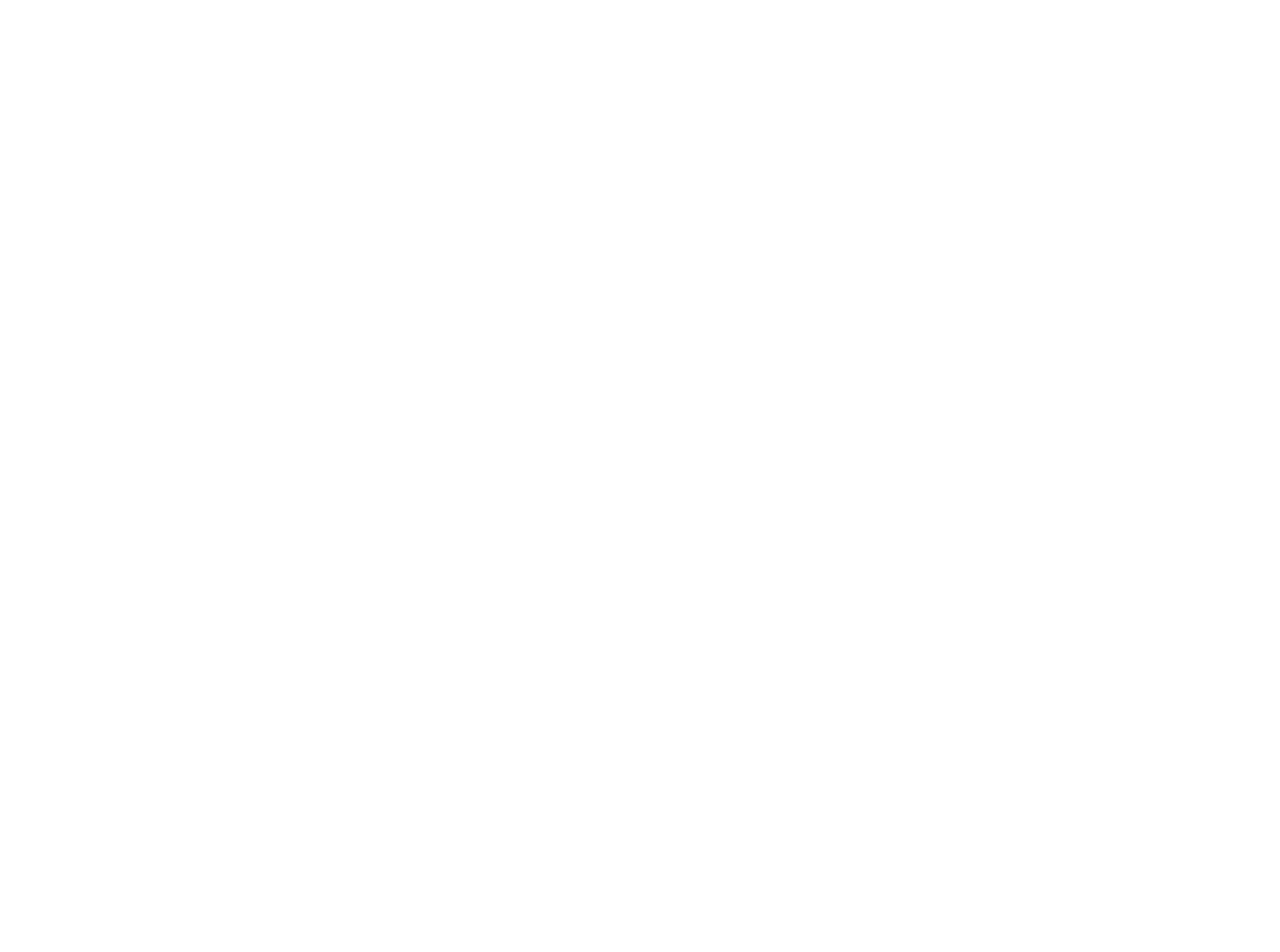
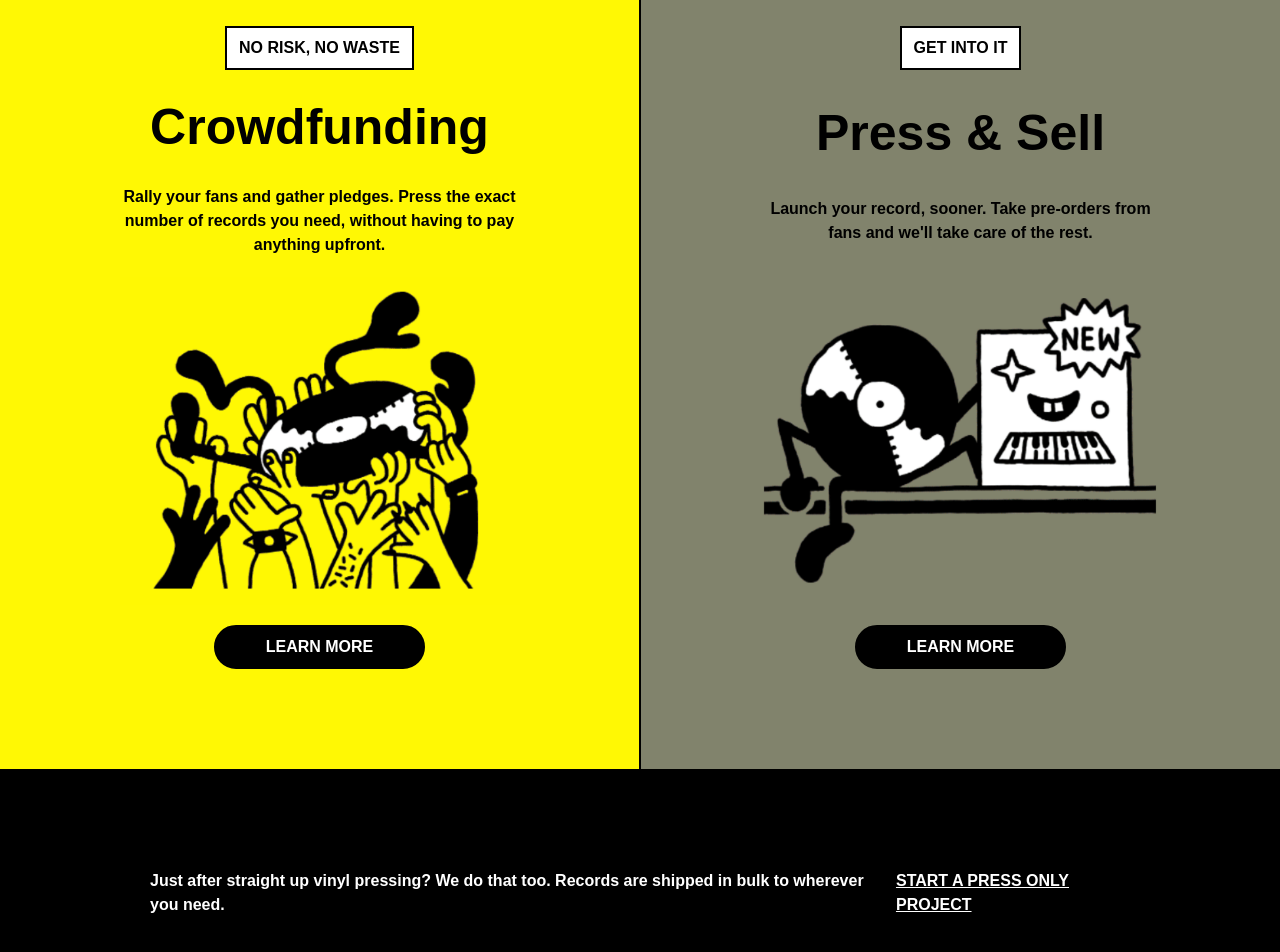
Before and after one commit to MrSeager/qrates-why-page, a Next.js app: page / in a window 1280 px wide. Shown: the part 1718-2670 px from the top of the page. Before the commit the page ends 1416 px from the top, so only its background shows below. Built offline with nearby package versions, Linux system fonts and the light colour scheme.

Commit message:
11/14/2025
SectionTwo added

```diff
--- a/app/page.tsx
+++ b/app/page.tsx
@@ -1,12 +1,14 @@
 import Image from "next/image";
 //Components
 import SectionOne from "@/components/SectionOne";
+import SectionTwo from "@/components/SectionTwo";
 
 export default function Home() {
   return (
     <div className="overflow-hidden flex flex-col min-h-screen items-center justify-top bg-white">
-      <main className="max-w-[90rem] text-black w-full pt-32">
+      <main className="max-w-[90rem] text-black w-full pt-32 shadow-xl">
         <SectionOne />
+        <SectionTwo />
       </main>
     </div>
   );
--- a/components/NavBar.tsx
+++ b/components/NavBar.tsx
@@ -11,7 +11,7 @@
 
     return (
         <nav className="fixed top-0 bg-gradient-to-b from-white to-transparent w-full text-black z-50">
-            <div className="max-w-[90rem] mx-auto px-4 sm:px-6 lg:px-0">
+            <div className="max-w-[90rem] mx-auto px-4 sm:px-6 lg:px-5">
                 <div className="flex justify-between items-center h-16">
                     <div className="flex items-center space-x-2">
                         <TbBrandNextjs size={40} />
--- a/components/SectionOne.tsx
+++ b/components/SectionOne.tsx
@@ -5,7 +5,7 @@
 export default function SectionOne() {
     return(
         <div className="grid grid-cols-1 gap-2 lg:grid-cols-2">
-          <div className="flex flex-col items-start justify-center gap-3">
+          <div className="px-5 flex flex-col items-start justify-center gap-3">
             <Link
               href='/'
               className="border-3 px-3 py-1 uppercase font-semibold
--- /dev/null
+++ b/components/SectionTwo.tsx
@@ -0,0 +1,31 @@
+//Components
+import SectionTwoItem from "./SectionTwoItem";
+import Link from "next/link";
+
+export default function SectionTwo() {
+    return (
+        <div className="grid grid-cols-2">
+            <div className="border-y-2 py-[100px] col-span-2">
+                <p className="text-center font-semibold">No matter where you&apos;re at in your career, we&apos;ve got a production model to suit you.</p>
+            </div>
+            <SectionTwoItem
+                classProp='bg-[#FFF804] border-e-1'
+                text1='No risk, no waste'
+                text2='Crowdfunding'
+                text3='Rally your fans and gather pledges. Press the exact number of records you need, without having to pay anything upfront.'
+                img='/images/Screenshot1.png'
+            />
+            <SectionTwoItem
+                classProp='bg-[#81836C] border-s-1'
+                text1='Get into it'
+                text2='Press & Sell'
+                text3='Launch your record, sooner. Take pre-orders from fans and we&apos;ll take care of the rest.'
+                img='/images/Screenshot2.png'
+            />
+            <div className="bg-black py-[100px] col-span-2 flex flex-col md:flex-row text-white items-center justify-between px-5 gap-3 lg:px-[150px]">
+                <p className="font-semibold text-center md:text-start">Just after straight up vinyl pressing? We do that too. Records are shipped in bulk to wherever you need.</p>
+                <Link href="/" className="uppercase font-semibold underline">Start a press only project</Link>
+            </div>
+        </div>
+    );
+}
--- /dev/null
+++ b/components/SectionTwoItem.tsx
@@ -0,0 +1,35 @@
+import Image from "next/image";
+
+interface SectionTwoItemProps {
+    classProp: string;
+    text1: string;
+    text2: string;
+    text3: string;
+    img: string;
+}
+
+export default function SectionTwoItem({ classProp, text1, text2, text3, img }: SectionTwoItemProps) {
+    return (
+        <div className={`${classProp} py-[100px] flex flex-col items-center justify-between gap-5 col-span-2 md:col-span-1`}>
+            <span className="inline-flex items-center bg-white px-3 py-2 font-semibold text-black border-2 uppercase">
+                {text1}
+            </span>
+            <h2 className="text-center text-[50px] font-semibold">{text2}</h2>
+            <p className="text-center px-2 lg:px-30 font-semibold">{text3}</p>
+            <Image
+                src={img}
+                alt="image"
+                width={400}
+                height={300}
+            />
+            <button
+                type="button"
+                className="py-2 px-[50px] text-white border-black bg-black uppercase font-semibold border-2 rounded-full
+                        hover:bg-transparent hover:text-black duration-500
+                        focus:bg-transparent focus:text-black"
+            >
+                Learn more
+            </button>
+        </div>
+    );
+}
```
Also changed, not shown: public/images/Screenshot1.png (added), public/images/Screenshot2.png (added).
